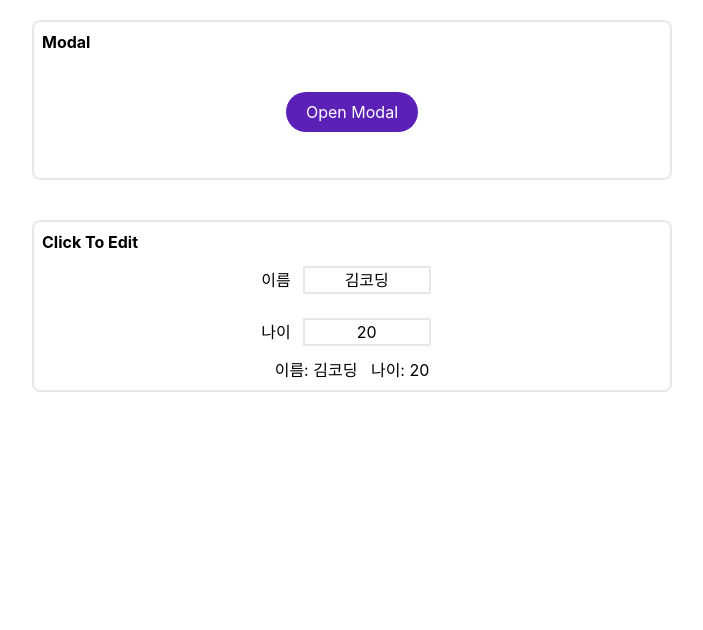
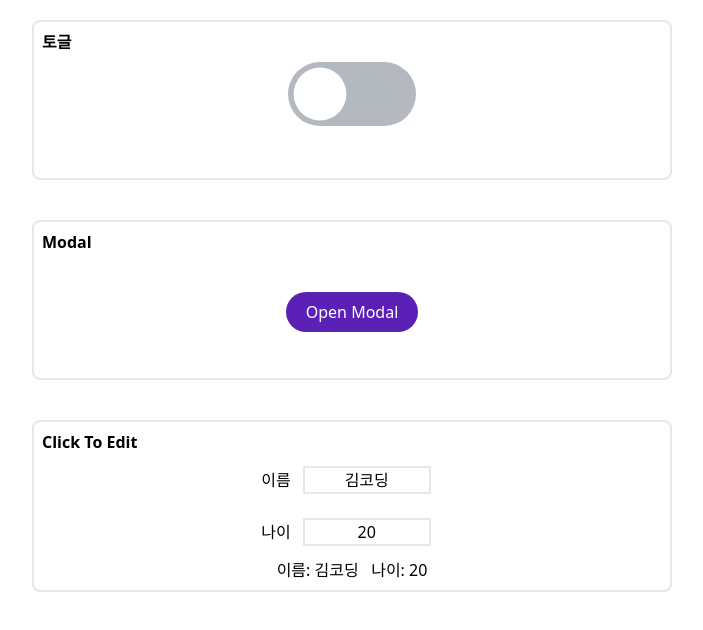
Before and after one commit to zeromountain/wanted_pre_onboarding, a React (Create React App) app in the folder custom-component/: page / in a window 1280 px wide. Shown: the top 630 px of the page, without its empty margins (288-991 px from the left). Built offline with nearby package versions, Linux system fonts and the light colour scheme; the HTML template or start-up script is replaced by a standard one.

Commit message:
:sparkles: feature: Toggle

```diff
--- a/custom-component/src/App.css
+++ b/custom-component/src/App.css
@@ -1,38 +1,13 @@
-.App {
-  text-align: center;
-}
+@tailwind base;
+@tailwind components;
+@tailwind utilities;
 
-.App-logo {
-  height: 40vmin;
-  pointer-events: none;
-}
-
-@media (prefers-reduced-motion: no-preference) {
-  .App-logo {
-    animation: App-logo-spin infinite 20s linear;
+@layer components {
+  #toggle-switch::after {
+    content: '';
+    @apply h-12 w-12 rounded-full bg-white absolute m-2 transform scale-110 transition duration-200;
+  }
+  #toggle-switch:checked::after {
+    @apply transform scale-110 translate-x-16;
   }
 }
-
-.App-header {
-  background-color: #282c34;
-  min-height: 100vh;
-  display: flex;
-  flex-direction: column;
-  align-items: center;
-  justify-content: center;
-  font-size: calc(10px + 2vmin);
-  color: white;
-}
-
-.App-link {
-  color: #61dafb;
-}
-
-@keyframes App-logo-spin {
-  from {
-    transform: rotate(0deg);
-  }
-  to {
-    transform: rotate(360deg);
-  }
-}
--- a/custom-component/src/App.js
+++ b/custom-component/src/App.js
@@ -1,3 +1,5 @@
+import './App.css';
+
 import Toggle from './components/Toggle';
 import Modal from './components/Modal';
 import Tab from './components/Tab';
--- a/custom-component/src/components/Toggle.js
+++ b/custom-component/src/components/Toggle.js
@@ -1,7 +1,20 @@
 import React from 'react';
 
 const Toggle = () => {
-  return <div></div>;
+  return (
+    <div className='flex flex-col border-2 w-1/2 mx-auto rounded-lg p-2 h-40 mb-10'>
+      <h2 className='font-bold'>토글</h2>
+      <div className='flex justify-center items-center my-2'>
+        <label htmlFor='toggle-switch'>
+          <input
+            type='checkbox'
+            id='toggle-switch'
+            className='cursor-pointer h-16 w-32 rounded-full appearance-none bg-gray-500 bg-opacity-50 checked:bg-violet-800 transition duration-200 '
+          />
+        </label>
+      </div>
+    </div>
+  );
 };
 
 export default Toggle;
--- a/custom-component/src/index.css
+++ b/custom-component/src/index.css
@@ -1,7 +1,3 @@
-@tailwind base;
-@tailwind components;
-@tailwind utilities;
-
 body {
   margin: 0;
   font-family: -apple-system, BlinkMacSystemFont, 'Segoe UI', 'Roboto', 'Oxygen',
--- a/custom-component/src/index.js
+++ b/custom-component/src/index.js
@@ -1,6 +1,5 @@
 import React from 'react';
 import ReactDOM from 'react-dom';
-import './index.css';
 import App from './App';
 import reportWebVitals from './reportWebVitals';
 
```
